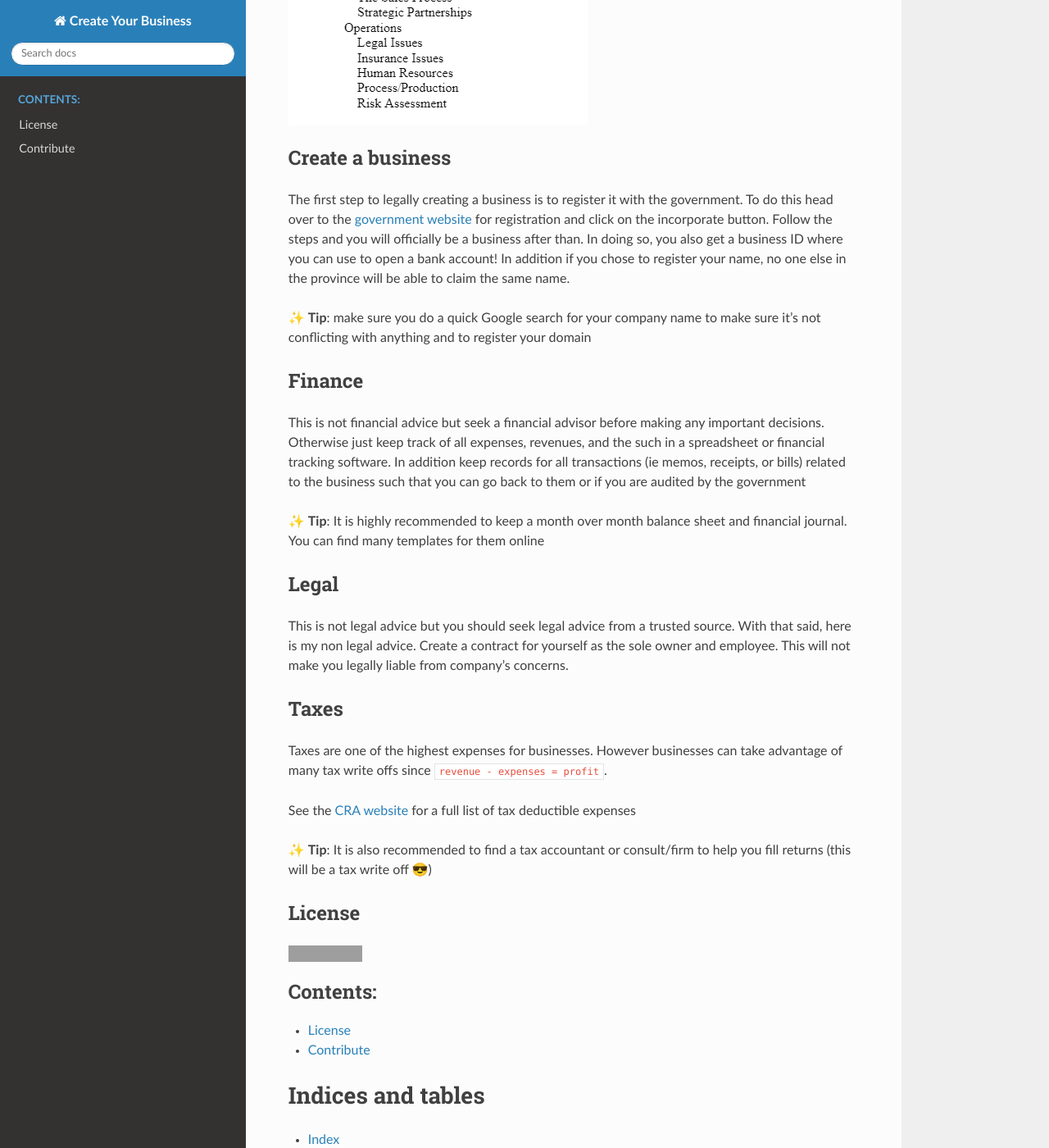
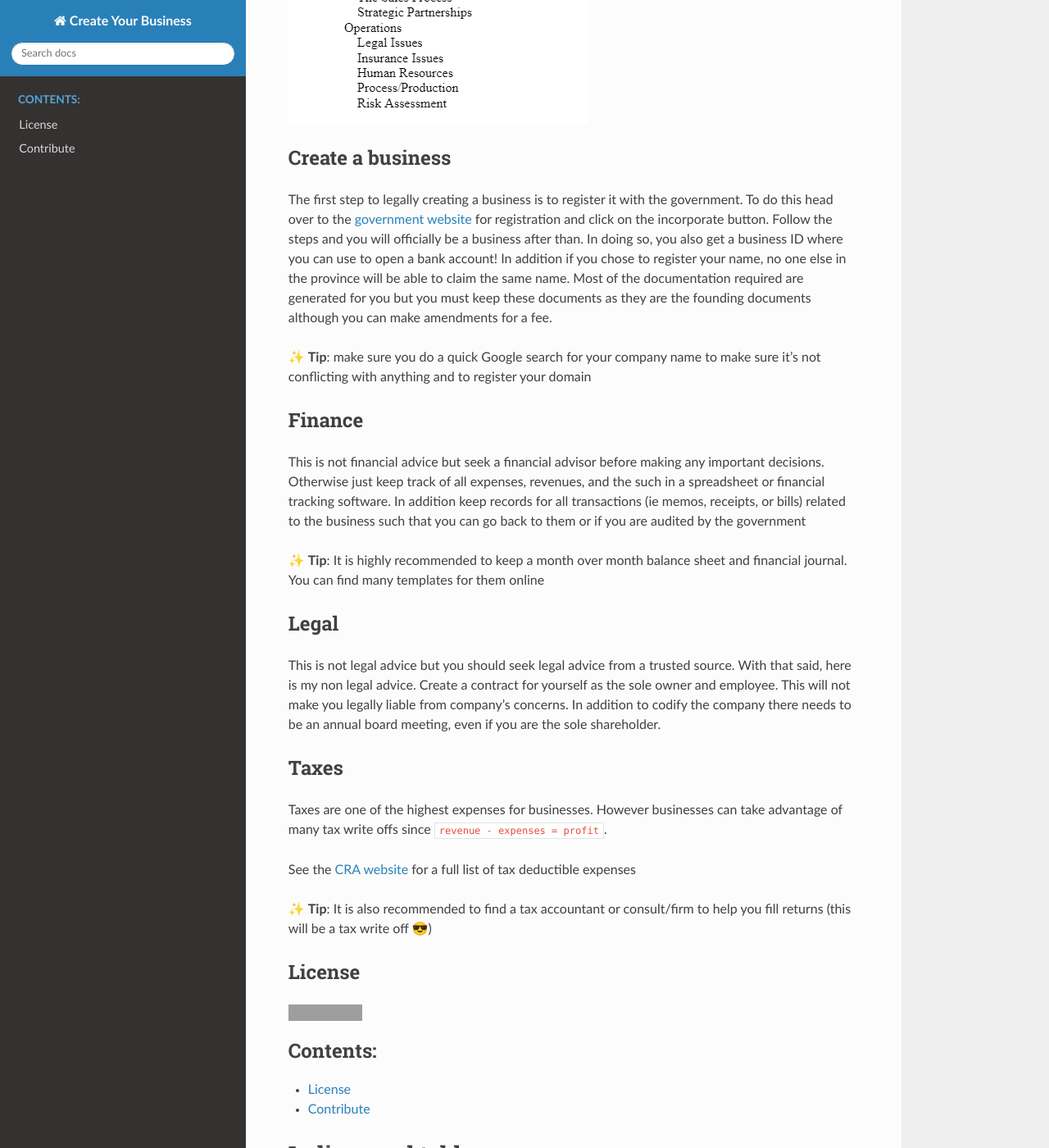
Before and after one commit to Zeyu-Li/create-your-business, a Sphinx documentation site: the page built from docs/index.rst, in a window 1280 px wide and 1400 px high, scrolled down 1627 px. Shown: the whole window at 82% size. Built offline with Sphinx 7.4.7 and the Read the Docs theme 2.0.0, drawn with Linux system fonts in a browser that asks for light colours; grey boxes are pictures that could not be loaded.

Commit message:
minor updates

```diff
--- a/docs/index.rst
+++ b/docs/index.rst
@@ -28,7 +28,7 @@
 
 Starting a business
 %%%%%%%%%%%%%%%%%%%%%
-The first step to start a business. This does not have to be official but you need to think of a general idea of the business. This should be a precise goal and should be reflected in a 1 sentence statement most people refer to as the **mission statement**
+The first step to start a business. This does not have to be official but you need to think of a general idea of the business. This should be a precise goal and should be reflected in a 1 sentence statement most people refer to as the **mission statement**.
 
 ✨ **Tip**: if you want to be extra prepared, write a doc with market analysis, target market, timeline, cost analysis, etc. Most people refer to this as the business plan. See below for an example of a plan's overview:
 
@@ -38,7 +38,7 @@
 Create a business
 %%%%%%%%%%%%%%%%%%%%%
 The first step to legally creating a business is to register it with the government. To do this head over to the `government website
-<https://www.ic.gc.ca/eic/site/cd-dgc.nsf/eng/cs06939.html>`_ for registration and click on the incorporate button. Follow the steps and you will officially be a business after than. In doing so, you also get a business ID where you can use to open a bank account! In addition if you chose to register your name, no one else in the province will be able to claim the same name.
+<https://www.ic.gc.ca/eic/site/cd-dgc.nsf/eng/cs06939.html>`_ for registration and click on the incorporate button. Follow the steps and you will officially be a business after than. In doing so, you also get a business ID where you can use to open a bank account! In addition if you chose to register your name, no one else in the province will be able to claim the same name. Most of the documentation required are generated for you but you must keep these documents as they are the founding documents although you can make amendments for a fee.
 
 
 ✨ **Tip**: make sure you do a quick Google search for your company name to make sure it's not conflicting with anything and to register your domain
@@ -51,7 +51,7 @@
 
 Legal
 %%%%%%
-This is not legal advice but you should seek legal advice from a trusted source. With that said, here is my non legal advice. Create a contract for yourself as the sole owner and employee. This will not make you legally liable from company's concerns.
+This is not legal advice but you should seek legal advice from a trusted source. With that said, here is my non legal advice. Create a contract for yourself as the sole owner and employee. This will not make you legally liable from company's concerns. In addition to codify the company there needs to be an annual board meeting, even if you are the sole shareholder.
 
 Taxes
 %%%%%%%
```
